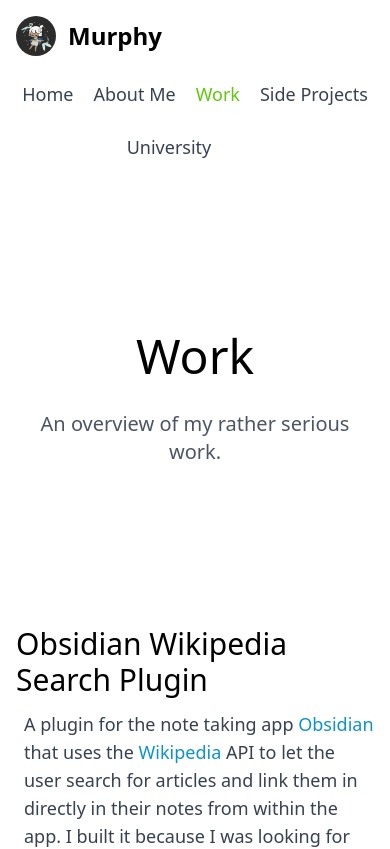
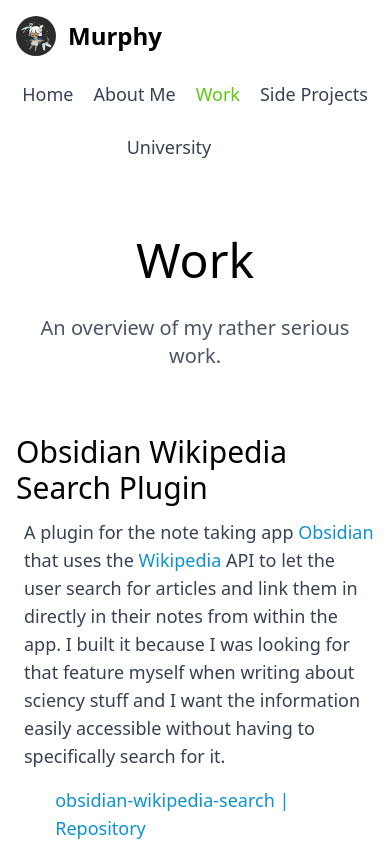
Before and after one commit to StrangeGirlMurph/murphy-in.space, a SvelteKit app: page /work in a window 390 px wide. Shown: the top 849 px of the page. Built offline with nearby package versions, Linux system fonts and the light colour scheme; some icons are missing.

Commit message:
Make things prettier for mobile

```diff
--- a/src/app.css
+++ b/src/app.css
@@ -28,7 +28,7 @@
     }
 
     .heading {
-        @apply my-40;
+        @apply my-16 md:my-40;
     }
 
     .title {
--- a/src/components/Footer.svelte
+++ b/src/components/Footer.svelte
@@ -1,5 +1,5 @@
 <footer
-	class="flex flex-col sm:flex-row gap-6 justify-between content-center sm:items-center mt-4 w-full"
+	class="flex flex-col-reverse sm:flex-row gap-2 justify-between content-center sm:items-center mt-4 w-full"
 >
 	<div class="space-y-1">
 		Made by me the
```
